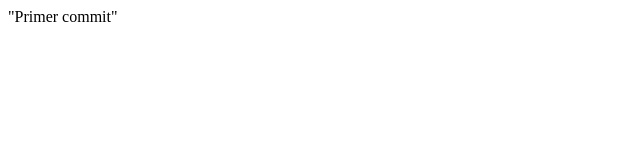
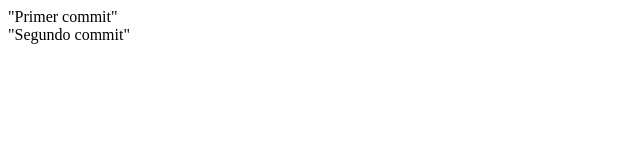
Before and after one commit to BuelvaBD/practica_final_ahora_si_final, a plain HTML site: page index.html in a window 1280 px wide. Shown: the whole page, without its empty margins (0-640 px from the left). Drawn offline with Linux system fonts and the light colour scheme.

Commit message:
Second commit

```diff
--- a/index.html
+++ b/index.html
@@ -7,5 +7,6 @@
 </head>
 <body>
     <div>"Primer commit"</div>
+    <div>"Segundo commit"</div>
 </body>
 </html>
```
